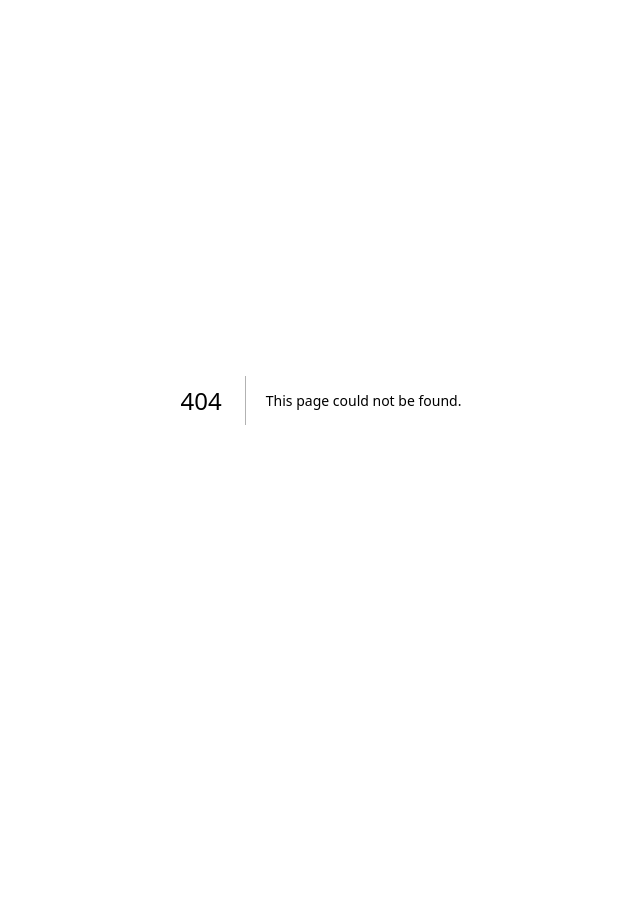
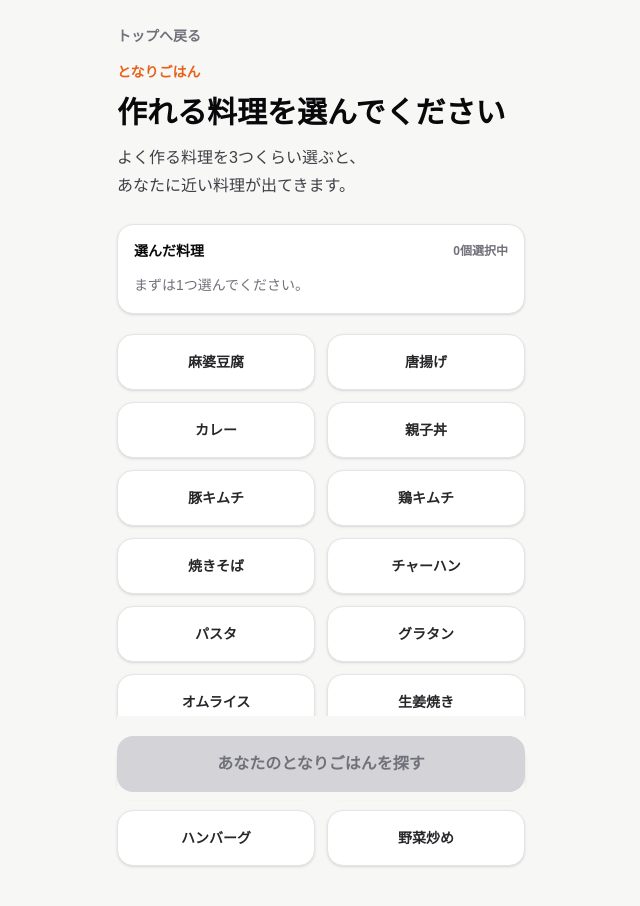
Before and after one commit to ijiknyuju-hub/tonari-app, a Next.js app: page /select in a window 1280 px wide. Before the commit this address had no page. Shown: the top 906 px of the page, without its empty margins (319-959 px from the left). Before the commit the page ends 800 px from the top, so only its background shows below. Built offline with nearby package versions, Linux system fonts and the light colour scheme.

Commit message:
feat: add base dish selector and /select, /recommend routes (goal 004)

```diff
--- a/app/page.tsx
+++ b/app/page.tsx
@@ -1,3 +1,5 @@
+import Link from 'next/link'
+
 import { dishCards } from '@/data/dishCards'
 
 const sampleCards = dishCards.slice(0, 3)
@@ -27,12 +29,12 @@ export default function Home() {
             </p>
           </div>
 
-          <a
-            href="#sample-cards"
+          <Link
+            href="/select"
             className="flex min-h-14 items-center justify-center rounded-2xl bg-[#E8611A] px-5 text-center text-base font-black text-white shadow-[0_14px_30px_rgba(232,97,26,0.25)] transition hover:bg-[#d95512] focus:outline-none focus:ring-4 focus:ring-[#E8611A]/25"
           >
             作れる料理を選ぶ
-          </a>
+          </Link>
         </div>
 
         <div id="sample-cards" className="space-y-3 scroll-mt-6">
--- /dev/null
+++ b/app/recommend/page.tsx
@@ -0,0 +1,51 @@
+import Link from 'next/link'
+import { baseDishes } from '@/data/baseDishes'
+
+type RecommendPageProps = {
+  searchParams: Promise<{
+    base?: string
+  }>
+}
+
+export default async function RecommendPage({ searchParams }: RecommendPageProps) {
+  const params = await searchParams
+  const selectedIds = params.base?.split(',').filter(Boolean) ?? []
+  const selectedDishes = baseDishes.filter((dish) => selectedIds.includes(dish.id))
+
+  return (
+    <main className="min-h-screen bg-[#F7F8F5] text-zinc-950">
+      <section className="mx-auto flex min-h-screen w-full max-w-md flex-col px-5 pb-8 pt-6">
+        <Link href="/select" className="inline-flex text-sm font-bold text-zinc-500 transition hover:text-[#E8611A]">
+          選び直す
+        </Link>
+
+        <div className="flex flex-1 flex-col justify-center gap-6">
+          <div className="space-y-3">
+            <p className="text-sm font-bold text-[#E8611A]">次の実装ステップ</p>
+            <h1 className="text-3xl font-black leading-tight tracking-normal">
+              近い料理カードを準備中です
+            </h1>
+            <p className="text-base leading-7 text-zinc-700">
+              選んだ料理IDは次のおすすめロジックへ渡せる状態です。
+            </p>
+          </div>
+
+          <div className="rounded-2xl border border-zinc-200 bg-white p-4 shadow-sm">
+            <h2 className="text-sm font-black text-zinc-950">選択内容</h2>
+            {selectedDishes.length > 0 ? (
+              <div className="mt-3 flex flex-wrap gap-2">
+                {selectedDishes.map((dish) => (
+                  <span key={dish.id} className="rounded-full bg-[#E8611A]/10 px-3 py-2 text-sm font-bold text-[#B9470F]">
+                    {dish.title}
+                  </span>
+                ))}
+              </div>
+            ) : (
+              <p className="mt-3 text-sm leading-6 text-zinc-500">選択された料理はありません。</p>
+            )}
+          </div>
+        </div>
+      </section>
+    </main>
+  )
+}
--- /dev/null
+++ b/app/select/page.tsx
@@ -0,0 +1,6 @@
+import BaseDishSelector from '@/components/phase0/BaseDishSelector'
+import { baseDishes } from '@/data/baseDishes'
+
+export default function SelectPage() {
+  return <BaseDishSelector baseDishes={baseDishes} />
+}
--- /dev/null
+++ b/components/phase0/BaseDishSelector.tsx
@@ -0,0 +1,122 @@
+'use client'
+
+import { useMemo, useState } from 'react'
+import Link from 'next/link'
+import { useRouter } from 'next/navigation'
+import type { BaseDish } from '@/types/dish'
+
+type BaseDishSelectorProps = {
+  baseDishes: BaseDish[]
+}
+
+export default function BaseDishSelector({ baseDishes }: BaseDishSelectorProps) {
+  const router = useRouter()
+  const [selectedIds, setSelectedIds] = useState<string[]>([])
+
+  const selectedDishes = useMemo(
+    () => baseDishes.filter((dish) => selectedIds.includes(dish.id)),
+    [baseDishes, selectedIds],
+  )
+
+  function toggleDish(id: string) {
+    setSelectedIds((current) =>
+      current.includes(id) ? current.filter((selectedId) => selectedId !== id) : [...current, id],
+    )
+  }
+
+  function proceed() {
+    if (selectedIds.length === 0) {
+      return
+    }
+
+    const params = new URLSearchParams()
+    params.set('base', selectedIds.join(','))
+    router.push(`/recommend?${params.toString()}`)
+  }
+
+  return (
+    <main className="min-h-screen bg-[#F7F8F5] text-zinc-950">
+      <section className="mx-auto flex min-h-screen w-full max-w-md flex-col px-5 pb-8 pt-6">
+        <header className="space-y-4">
+          <Link href="/" className="inline-flex text-sm font-bold text-zinc-500 transition hover:text-[#E8611A]">
+            トップへ戻る
+          </Link>
+          <div className="space-y-3">
+            <p className="text-sm font-bold text-[#E8611A]">となりごはん</p>
+            <h1 className="text-3xl font-black leading-tight tracking-normal">
+              作れる料理を選んでください
+            </h1>
+            <p className="text-base leading-7 text-zinc-700">
+              よく作る料理を3つくらい選ぶと、
+              <br />
+              あなたに近い料理が出てきます。
+            </p>
+          </div>
+        </header>
+
+        <div className="mt-6 rounded-2xl border border-zinc-200 bg-white p-4 shadow-sm">
+          <div className="flex items-center justify-between gap-3">
+            <h2 className="text-sm font-black text-zinc-950">選んだ料理</h2>
+            <p className="text-xs font-bold text-zinc-500">{selectedIds.length}個選択中</p>
+          </div>
+
+          {selectedDishes.length > 0 ? (
+            <div className="mt-3 flex flex-wrap gap-2">
+              {selectedDishes.map((dish) => (
+                <button
+                  key={dish.id}
+                  type="button"
+                  onClick={() => toggleDish(dish.id)}
+                  className="min-h-10 rounded-full bg-[#E8611A] px-4 text-sm font-black text-white shadow-sm"
+                  aria-label={`${dish.title}を選択から外す`}
+                >
+                  {dish.title}
+                </button>
+              ))}
+            </div>
+          ) : (
+            <p className="mt-3 text-sm leading-6 text-zinc-500">まずは1つ選んでください。</p>
+          )}
+
+          {selectedIds.length >= 5 ? (
+            <p className="mt-3 text-xs font-bold text-zinc-500">十分です。もちろん、もっと選んでも大丈夫です。</p>
+          ) : null}
+        </div>
+
+        <div className="mt-5 grid grid-cols-2 gap-3">
+          {baseDishes.map((dish) => {
+            const selected = selectedIds.includes(dish.id)
+
+            return (
+              <button
+                key={dish.id}
+                type="button"
+                onClick={() => toggleDish(dish.id)}
+                aria-pressed={selected}
+                className={[
+                  'min-h-14 rounded-2xl border px-3 text-center text-sm font-black shadow-sm transition focus:outline-none focus:ring-4 focus:ring-[#E8611A]/20',
+                  selected
+                    ? 'border-[#E8611A] bg-[#E8611A] text-white'
+                    : 'border-zinc-200 bg-white text-zinc-800 hover:border-[#E8611A]/50',
+                ].join(' ')}
+              >
+                {dish.title}
+              </button>
+            )
+          })}
+        </div>
+
+        <div className="sticky bottom-0 mt-auto bg-[#F7F8F5] pb-2 pt-5">
+          <button
+            type="button"
+            onClick={proceed}
+            disabled={selectedIds.length === 0}
+            className="flex min-h-14 w-full items-center justify-center rounded-2xl bg-[#E8611A] px-5 text-center text-base font-black text-white shadow-[0_14px_30px_rgba(232,97,26,0.25)] transition enabled:hover:bg-[#d95512] disabled:cursor-not-allowed disabled:bg-zinc-300 disabled:text-zinc-500 disabled:shadow-none"
+          >
+            あなたのとなりごはんを探す
+          </button>
+        </div>
+      </section>
+    </main>
+  )
+}
```
